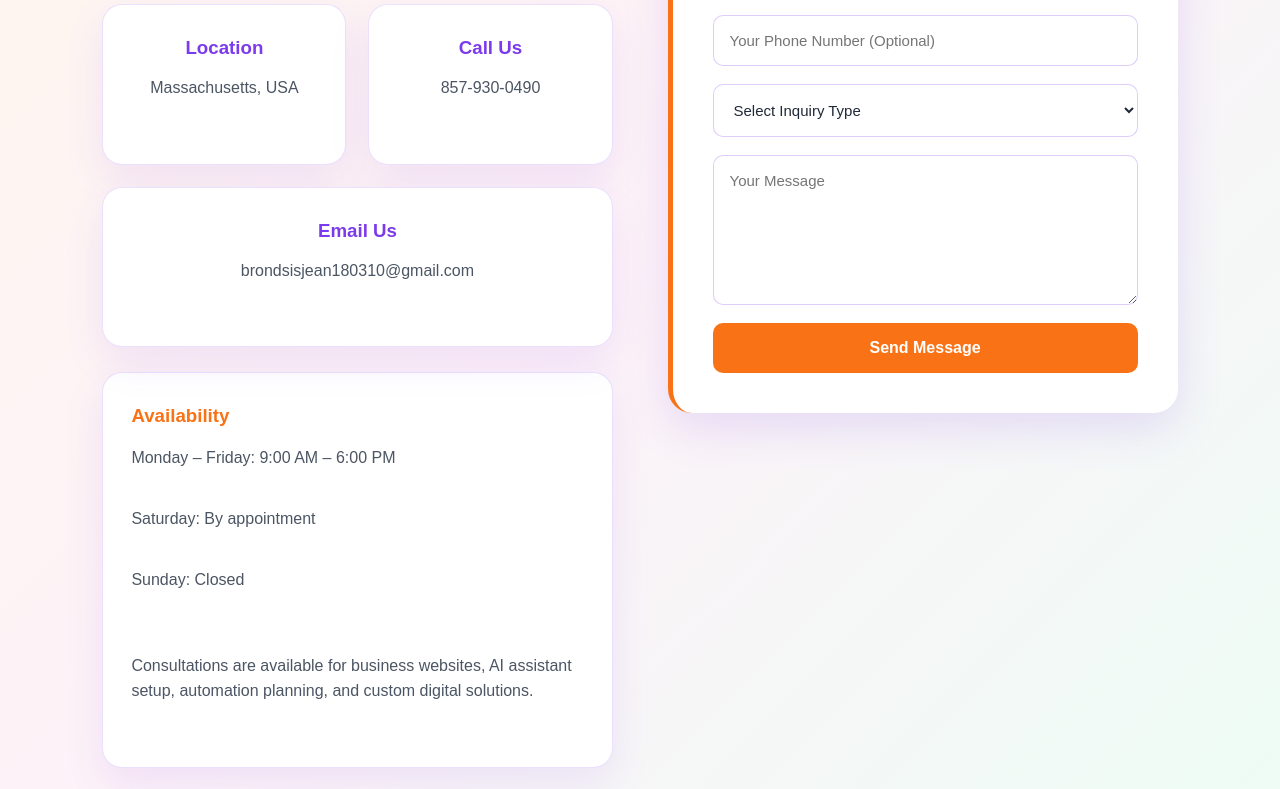
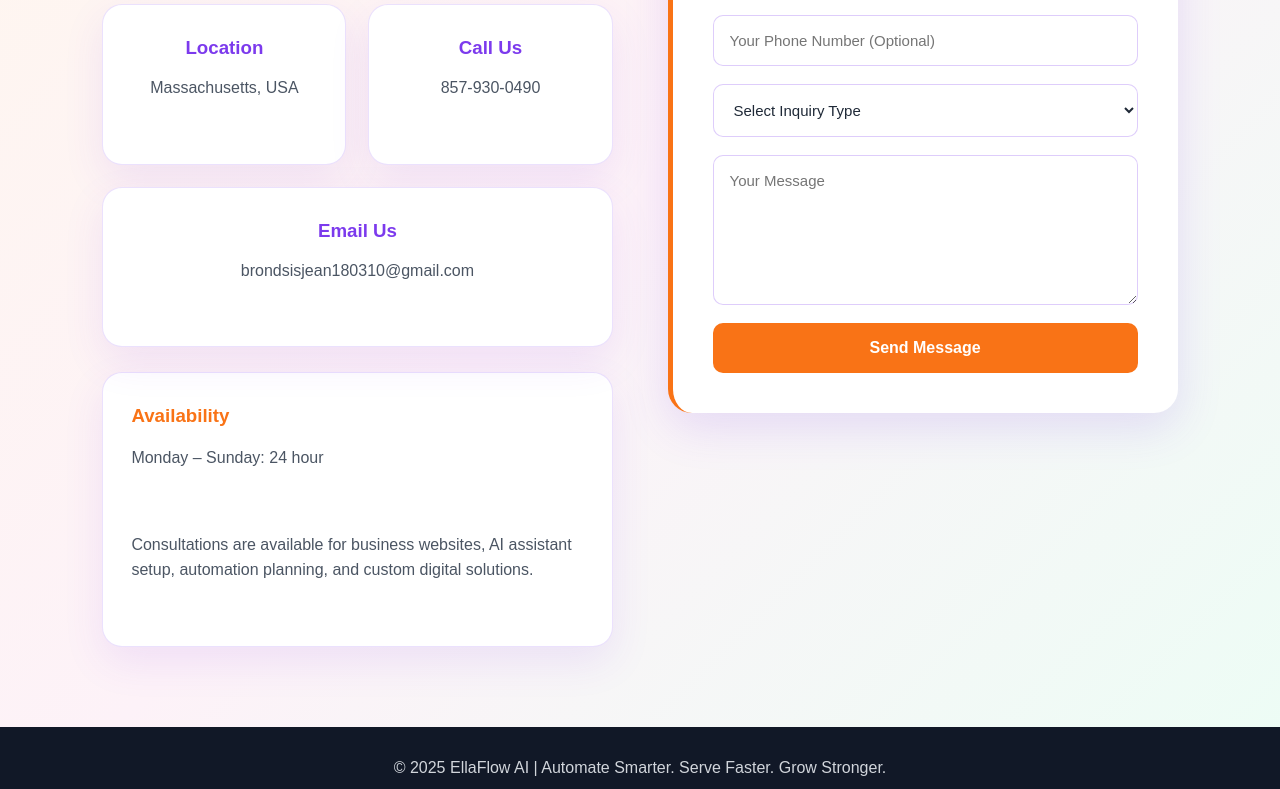
Before and after one commit to ellej180310-glitch/ellaflow-ai, a website: page contact.html in a window 1280 px wide. Shown: the part 406-1195 px from the top of the page. Drawn offline with Linux system fonts and the light colour scheme.

Commit message:
Add contact page route

```diff
--- a/contact.html
+++ b/contact.html
@@ -251,9 +251,7 @@
 
       <div class="hours">
         <h3>Availability</h3>
-        <p>Monday – Friday: 9:00 AM – 6:00 PM</p>
-        <p>Saturday: By appointment</p>
-        <p>Sunday: Closed</p>
+        <p>Monday – Sunday: 24 hour</p>
         <br />
         <p>
           Consultations are available for business websites, AI assistant setup,
```
